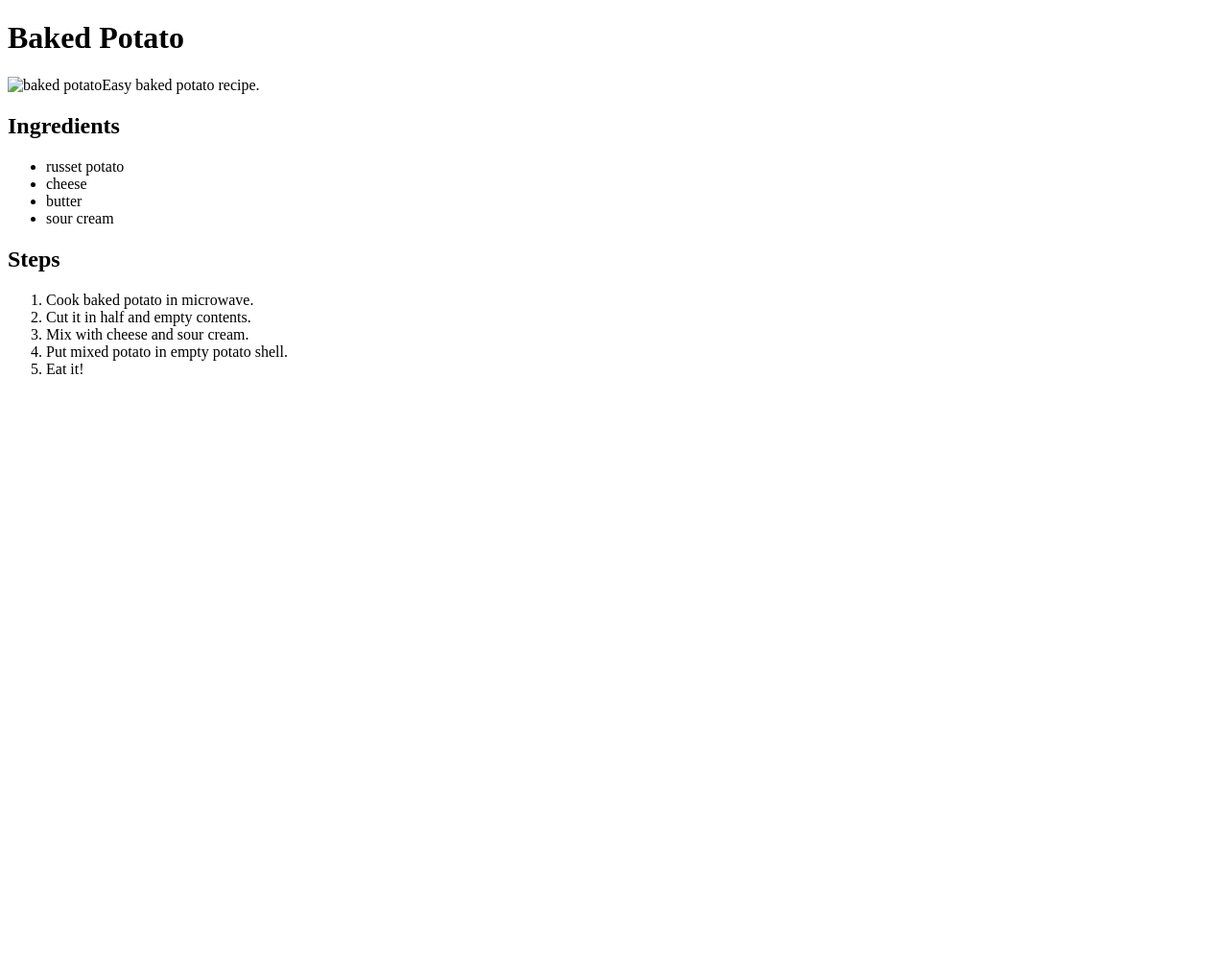
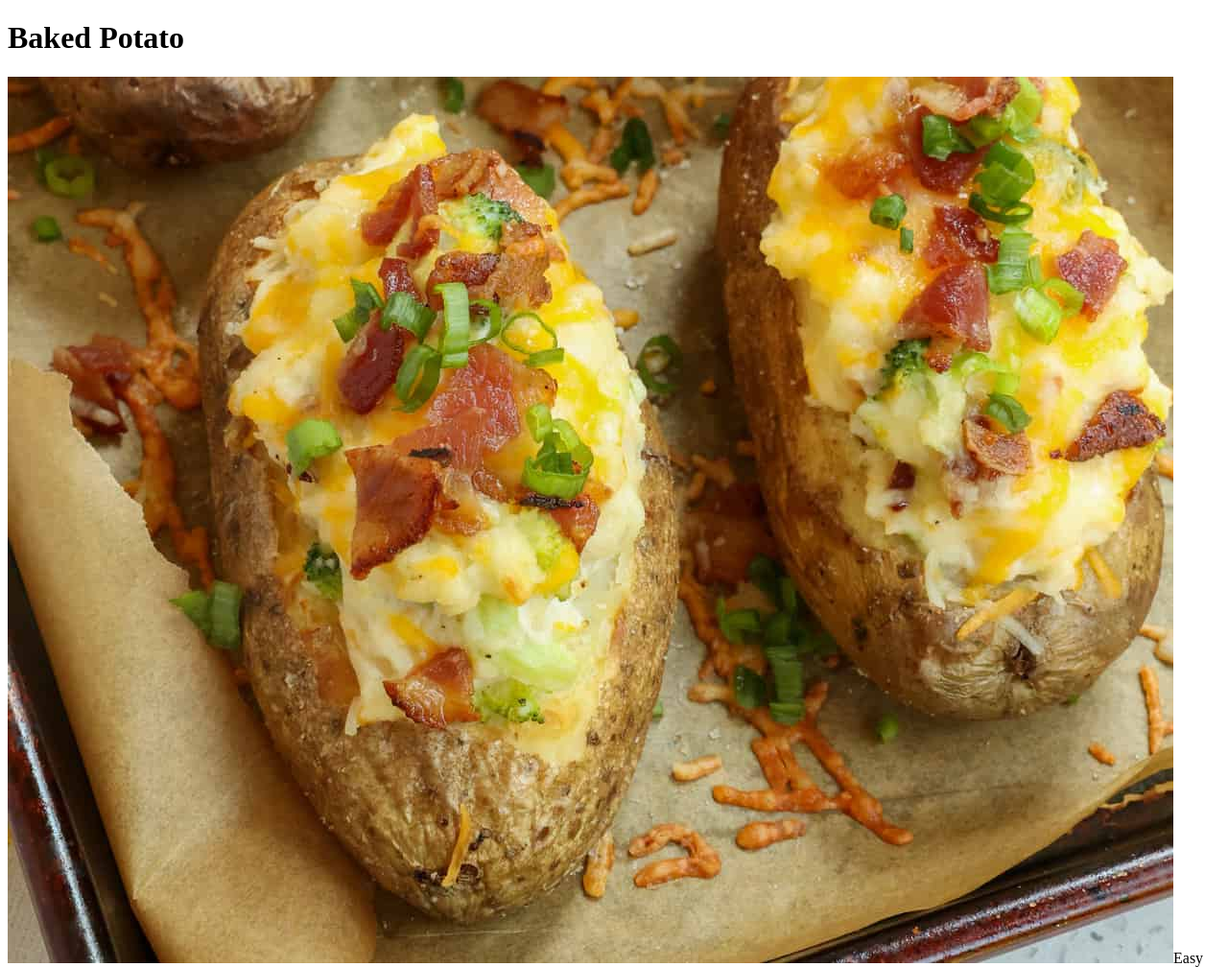
Before and after one commit to krocky3/odin-recipees, a plain HTML site: page recipes/baked potato.html in a window 1280 px wide. Shown: the top 1008 px of the page at 96% size. Before the commit the page ends 800 px from the top, so only its background shows below. Drawn offline with Linux system fonts and the light colour scheme.

Commit message:
image fix

```diff
--- a/recipes/baked potato.html
+++ b/recipes/baked potato.html
@@ -8,7 +8,7 @@
 </head>
 <body>
     <h1>Baked Potato</h1>
-    <img src= "..images/baked potato.jpeg" alt="baked potato"
+    <img src= "../images/baked potato.jpeg" alt="baked potato"
     <p>Easy baked potato recipe.</p>
     <h2>Ingredients</h2>
     <ul>
```
